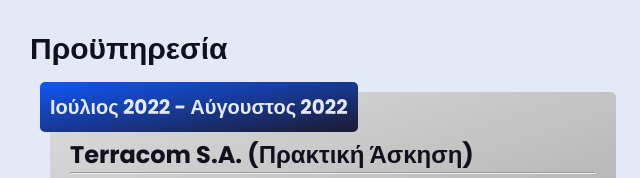
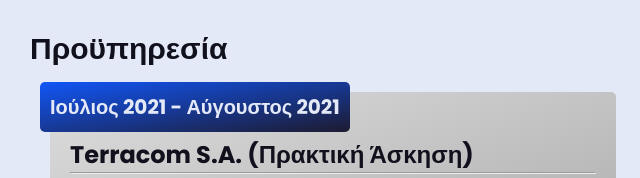
Before and after one commit to nikos-pap/nikos-pap.github.io, a plain HTML site: page index_gr.html in a window 1280 px wide. Shown: the part 853-1031 px from the top of the page, 68-708 px from the left. Drawn offline with nearby package versions, Linux system fonts and the light colour scheme.

Commit message:
Update index_gr.html

```diff
--- a/index_gr.html
+++ b/index_gr.html
@@ -102,7 +102,7 @@
         <h1 class="category">Προϋπηρεσία</h1>
         <div class="info-box">
             <div class="info-card">
-                <div class="info-date">Ιούλιος 2022 - Αύγουστος 2022</div>
+                <div class="info-date">Ιούλιος 2021 - Αύγουστος 2021</div>
                 <div class="info-title">Terracom S.A. (Πρακτική Άσκηση)</div>
                 <hr/>
                 <div class="info-description">Συμμετείχα στην ανάπτυξη μίας εφαρμογής βιντεοσυνομιλίας με την χρήση Typescript, Angular και WebRTC.</div>
```
